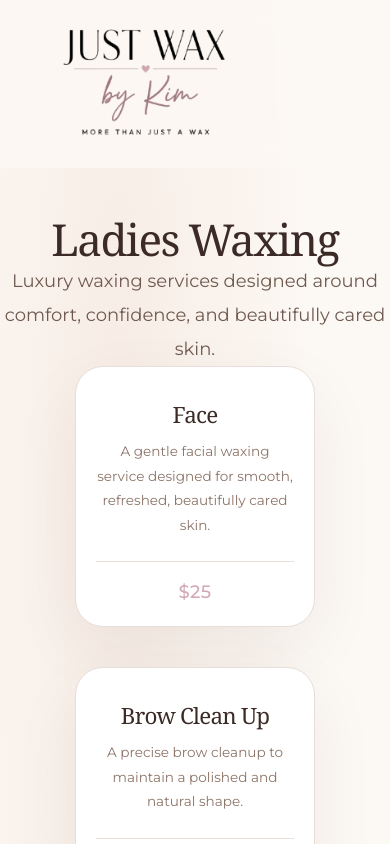
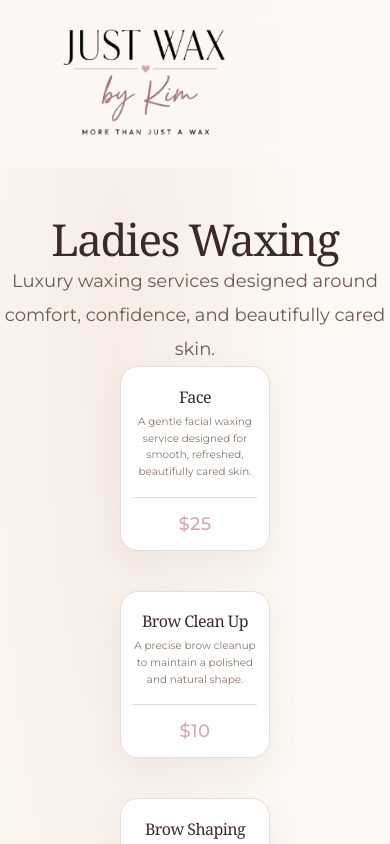
Before and after one commit to kevin-phan-25/just-wax-by-kim, a Next.js app: page /services/ladies in a window 390 px wide. Shown: the top 844 px of the page. Built offline with nearby package versions, Linux system fonts and the light colour scheme; a web font is replaced by a local one.

Commit message:
Update globals.css

```diff
--- a/app/globals.css
+++ b/app/globals.css
@@ -402,7 +402,7 @@ SERVICE CARD
 
 width:100%;
 
-max-width:280px;
+max-width:150px;
 
 min-width:0;
 
@@ -421,13 +421,13 @@ border:
 
 1px solid var(--line);
 
-border-radius:28px;
+border-radius:18px;
 
-padding:1.5rem;
+padding:.85rem;
 
 box-shadow:
 
-0 24px 70px rgba(59,42,38,.06);
+0 12px 35px rgba(59,42,38,.05);
 
 
 transition:
@@ -443,14 +443,14 @@ border-color .4s ease;
 .service-card:hover {
 
 transform:
-translateY(-6px);
+translateY(-4px);
 
 border-color:
 var(--dusty-pink);
 
 box-shadow:
 
-0 30px 80px rgba(59,42,38,.08);
+0 18px 45px rgba(59,42,38,.07);
 
 }
 
@@ -461,11 +461,11 @@ box-shadow:
 color:
 var(--mauve);
 
-font-size:.7rem;
+font-size:.55rem;
 
 font-weight:600;
 
-letter-spacing:.32em;
+letter-spacing:.25em;
 
 text-transform:uppercase;
 
@@ -475,7 +475,9 @@ text-transform:uppercase;
 
 .service-name {
 
-margin-top:1rem;
+margin-top:.6rem;
+
+font-size:1.1rem;
 
 color:
 var(--foreground);
@@ -486,14 +488,14 @@ var(--foreground);
 
 .service-description {
 
-margin-top:.75rem;
+margin-top:.5rem;
+
+font-size:.7rem;
+
+line-height:1.6;
 
 color:
 var(--taupe);
-
-font-size:.9rem;
-
-line-height:1.8;
 
 }
 
@@ -501,9 +503,9 @@ line-height:1.8;
 
 .service-price {
 
-margin-top:1.5rem;
+margin-top:1rem;
 
-padding-top:1rem;
+padding-top:.75rem;
 
 width:100%;
 
@@ -515,6 +517,8 @@ display:flex;
 
 justify-content:center;
 
+font-size:.85rem;
+
 color:
 var(--dusty-pink);
 
@@ -522,22 +526,27 @@ var(--dusty-pink);
 
 
 
-/* Mobile refinement */
-
 @media(max-width:640px){
 
 .service-card {
 
-max-width:240px;
+max-width:150px;
 
-padding:1.25rem;
+padding:.75rem;
+
+}
+
+
+.service-name {
+
+font-size:1rem;
 
 }
 
 
 .service-description {
 
-font-size:.85rem;
+font-size:.65rem;
 
 }
 
```
